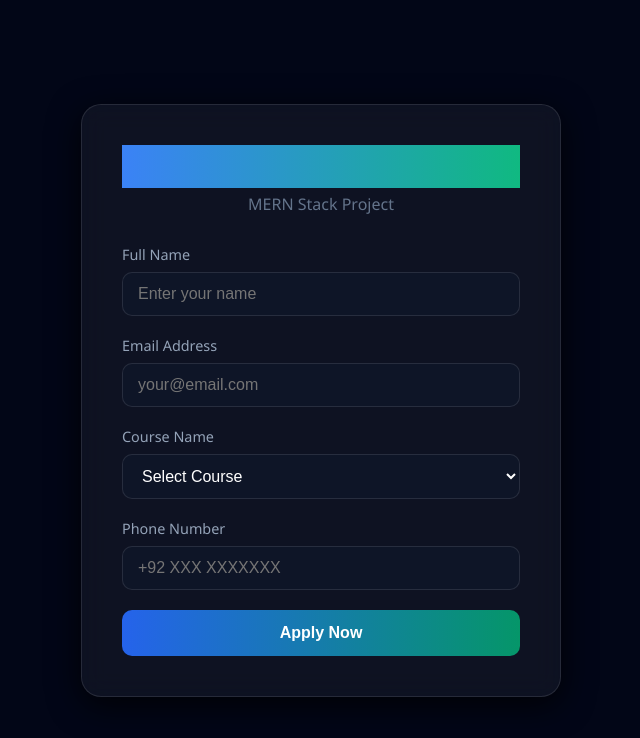
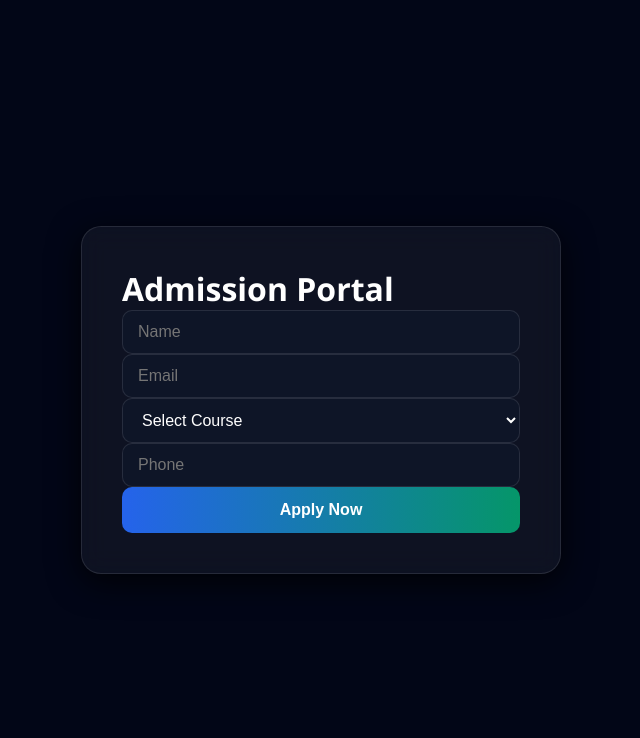
Before and after one commit to MARIAHUSSAIN123/admission-frontend, a React app: page / in a window 1280 px wide. Shown: the top 738 px of the page, without its empty margins (319-959 px from the left). Built offline with nearby package versions, Linux system fonts and the light colour scheme; the HTML template or start-up script is replaced by a standard one.

Commit message:
Simplify form data handling in App component
Refactor form handling and streamline input fields.

```diff
--- a/src/App.jsx
+++ b/src/App.jsx
@@ -3,52 +3,24 @@ import axios from 'axios';
 import './App.css';
 
 function App() {
-  const [formData, setFormData] = useState({
-    fullName: '',
-    email: '',
-    course: '',
-    phone: ''
-  });
-
+  const [formData, setFormData] = useState({ fullName: '', email: '', course: '', phone: '' });
   const [loading, setLoading] = useState(false);
   const [message, setMessage] = useState({ type: '', text: '' });
 
-  // Backend URL ko variable mein rakh rahe hain takay change karna asaan ho
-  const BACKEND_URL = "https://admission-backend-beta.vercel.app/api/admission";
-
-  const handleChange = (e) => {
-    setFormData({ ...formData, [e.target.name]: e.target.value });
-  };
+  const handleChange = (e) => setFormData({ ...formData, [e.target.name]: e.target.value });
 
   const handleSubmit = async (e) => {
     e.preventDefault();
     setLoading(true);
     setMessage({ type: '', text: '' });
 
-    console.log("Sending data to:", BACKEND_URL);
-    console.log("Form Data:", formData);
-
     try {
-      // Bilkul simple POST request baghair kisi extra header ke
-      const res = await axios.post(BACKEND_URL, formData);
-
-      console.log("Server Response:", res.data);
-
-      setMessage({
-        type: 'success',
-        text: res.data.message || "Form submitted successfully!"
-      });
-
-      // Form clear karein
+      // Backend URL
+      const res = await axios.post("https://admission-backend-beta.vercel.app/api/admission", formData);
+      setMessage({ type: 'success', text: res.data.message });
       setFormData({ fullName: '', email: '', course: '', phone: '' });
-
     } catch (err) {
-      // Error ko detail mein console mein dekhein
-      console.error("Submission Error Status:", err.response?.status);
-      console.error("Submission Error Data:", err.response?.data);
-
-      const errorText = err.response?.data?.message || "Submission failed. Please check console for details.";
-      setMessage({ type: 'error', text: errorText });
+      setMessage({ type: 'error', text: "Submission failed. Please check your connection." });
     } finally {
       setLoading(false);
     }
@@ -57,79 +29,21 @@ function App() {
   return (
     <div className="admission-page">
       <div className="form-card">
-        <div className="title-section">
-          <h1>Admission Portal</h1>
-          <p style={{color: '#64748b', marginTop: '5px'}}>MERN Stack Project</p>
-        </div>
-
-        {message.text && (
-          <div className={`alert ${message.type === 'success' ? 'success' : 'error'}`}>
-            {message.text}
-          </div>
-        )}
-
+        <h1>Admission Portal</h1>
+        {message.text && <div className={`alert ${message.type}`}>{message.text}</div>}
         <form onSubmit={handleSubmit}>
-          <div className="form-group">
-            <label>Full Name</label>
-            <input
-              className="input-style"
-              type="text"
-              name="fullName"
-              required
-              placeholder="Enter your name"
-              value={formData.fullName}
-              onChange={handleChange}
-            />
-          </div>
-
-          <div className="form-group">
-            <label>Email Address</label>
-            <input
-              className="input-style"
-              type="email"
-              name="email"
-              required
-              placeholder="your@email.com"
-              value={formData.email}
-              onChange={handleChange}
-            />
-          </div>
-
-          <div className="form-group">
-            <label>Course Name</label>
-            <select
-              className="input-style"
-              name="course"
-              required
-              value={formData.course}
-              onChange={handleChange}
-            >
-              <option value="">Select Course</option>
-              <option value="Web Development">Web Development</option>
-              <option value="Graphic Design">Graphic Design</option>
-            </select>
-          </div>
-
-          <div className="form-group">
-            <label>Phone Number</label>
-            <input
-              className="input-style"
-              type="text"
-              name="phone"
-              required
-              placeholder="+92 XXX XXXXXXX"
-              value={formData.phone}
-              onChange={handleChange}
-            />
-          </div>
-
-          <button type="submit" className="submit-btn" disabled={loading}>
-            {loading ? "Submitting..." : "Apply Now"}
-          </button>
+          <input className="input-style" type="text" name="fullName" placeholder="Name" value={formData.fullName} onChange={handleChange} required />
+          <input className="input-style" type="email" name="email" placeholder="Email" value={formData.email} onChange={handleChange} required />
+          <select className="input-style" name="course" value={formData.course} onChange={handleChange} required>
+            <option value="">Select Course</option>
+            <option value="Web Development">Web Development</option>
+            <option value="Graphic Design">Graphic Design</option>
+          </select>
+          <input className="input-style" type="text" name="phone" placeholder="Phone" value={formData.phone} onChange={handleChange} required />
+          <button type="submit" className="submit-btn" disabled={loading}>{loading ? "Submitting..." : "Apply Now"}</button>
         </form>
       </div>
     </div>
   );
 }
-
 export default App;
```
